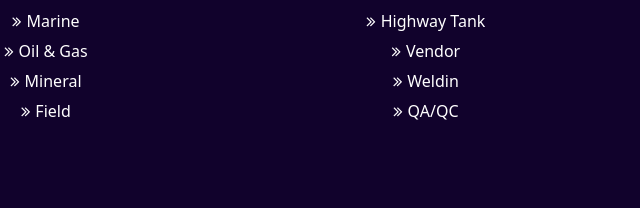
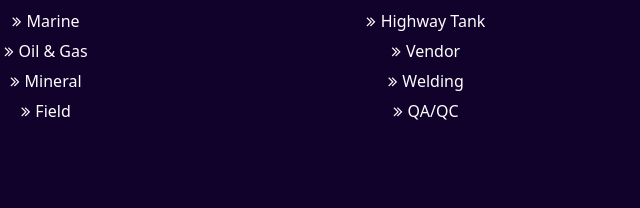
Before and after one commit to sarsahvincent/eleven_engineering, a website: page services/mineral.html in a window 1280 px wide. Shown: the part 973-1181 px from the top of the page, 594-1234 px from the left. Drawn offline with nearby package versions, Linux system fonts and the light colour scheme; files whose address does not match are found by name; a web font is replaced by a local one.

Commit message:
Add files via upload

```diff
--- a/services/mineral.html
+++ b/services/mineral.html
@@ -112,7 +112,7 @@
                     <ul class="list-unstyled quick-links">
                         <li><a href="../inspection/Highway_Tank.html"><i class="fa fa-angle-double-right"></i>Highway Tank</a></li>
                         <li><a href="../inspection/Vendor.html"><i class="fa fa-angle-double-right"></i>Vendor</a></li>
-                        <li><a href="../inspection/welding.html"><i class="fa fa-angle-double-right"></i>Weldin</a></li>
+                        <li><a href="../inspection/welding.html"><i class="fa fa-angle-double-right"></i>Welding</a></li>
                         <li><a href="../inspection/QA.html"><i class="fa fa-angle-double-right"></i>QA/QC</a></li>
 
                     </ul>
```
Also changed, not shown: services/field.html (+1 -1 lines), services/marine.html (+1 -1 lines), services/oil_and_gas.html (+1 -1 lines).
